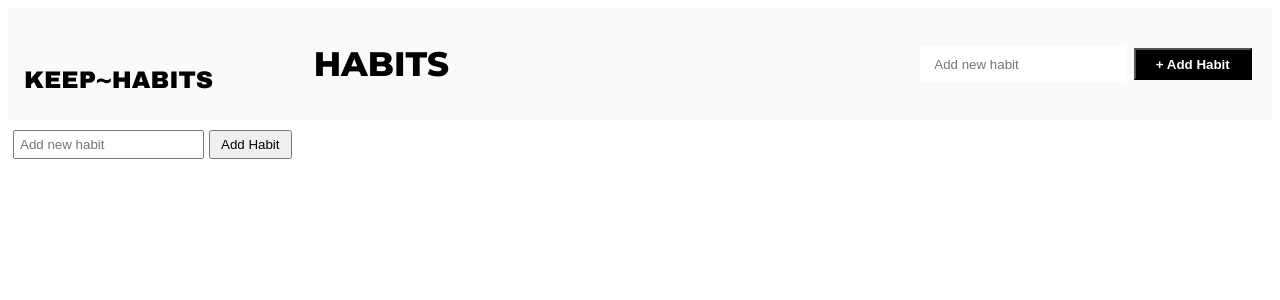
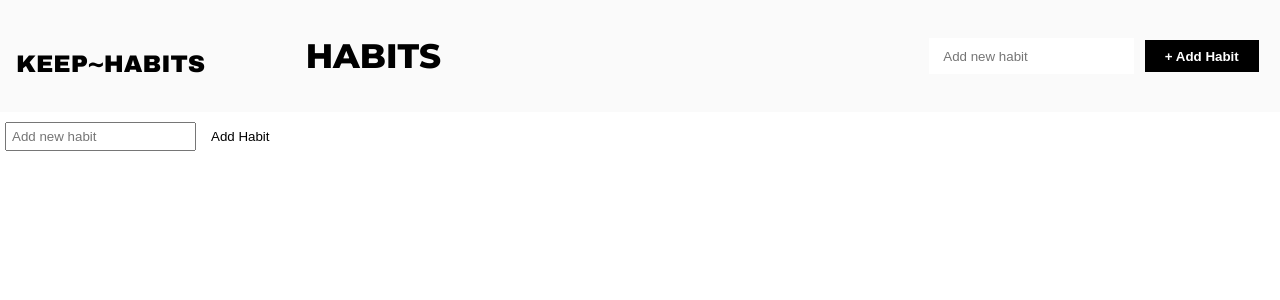
Before and after one commit to dev-araujo/habit-tracker, an Angular app: page / in a window 1280 px wide. Shown: the top 300 px of the page. Built offline with nearby package versions, Linux system fonts and the light colour scheme.

Commit message:
style: general style

```diff
--- a/src/index.html
+++ b/src/index.html
@@ -21,7 +21,9 @@
     href="https://fonts.googleapis.com/css2?family=EB+Garamond:ital,wght@0,400;0,500;0,600;0,700;0,800;1,400;1,500;1,600;1,700;1,800&display=swap"
     rel="stylesheet">
   <!-- Archivo -->
-  <link href="https://fonts.googleapis.com/css2?family=Archivo+Black&display=swap" rel="stylesheet">
+  <link
+    href="https://fonts.googleapis.com/css2?family=Archivo+Black&,wght@0,400;0,500;0,600;0,700;0,800;1,400;1,500;1,600;1,700;1,800display=swap"
+    rel="stylesheet">
 </head>
 
 <body>
--- a/src/styles.scss
+++ b/src/styles.scss
@@ -1 +1,10 @@
 /* You can add global styles to this file, and also import other style files */
+* {
+  padding: none;
+  margin: 0;
+}
+
+button {
+  border: none;
+  background: none;
+}
```
